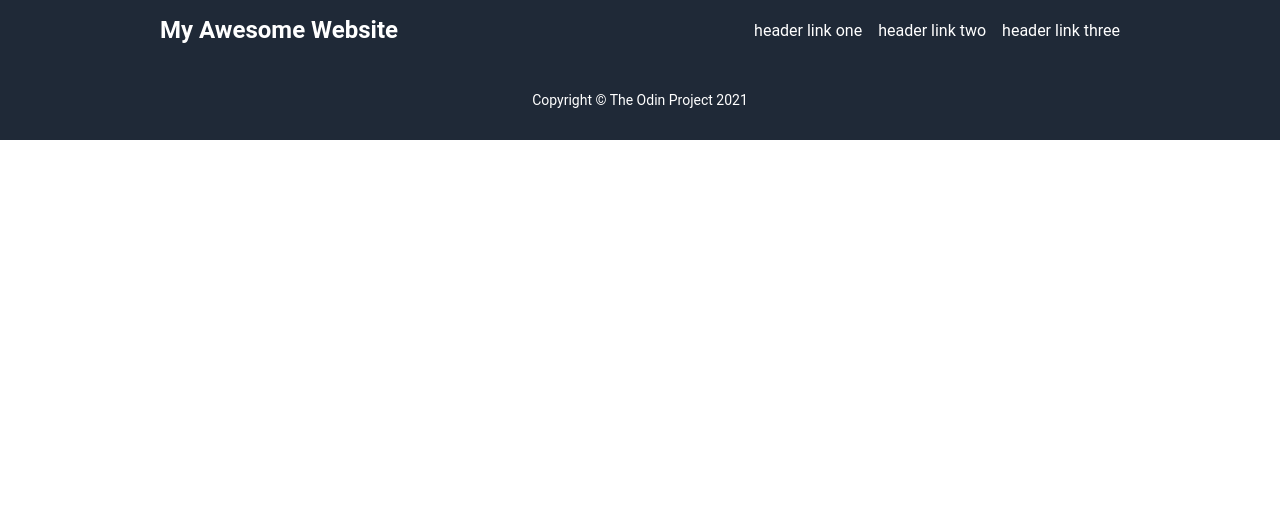
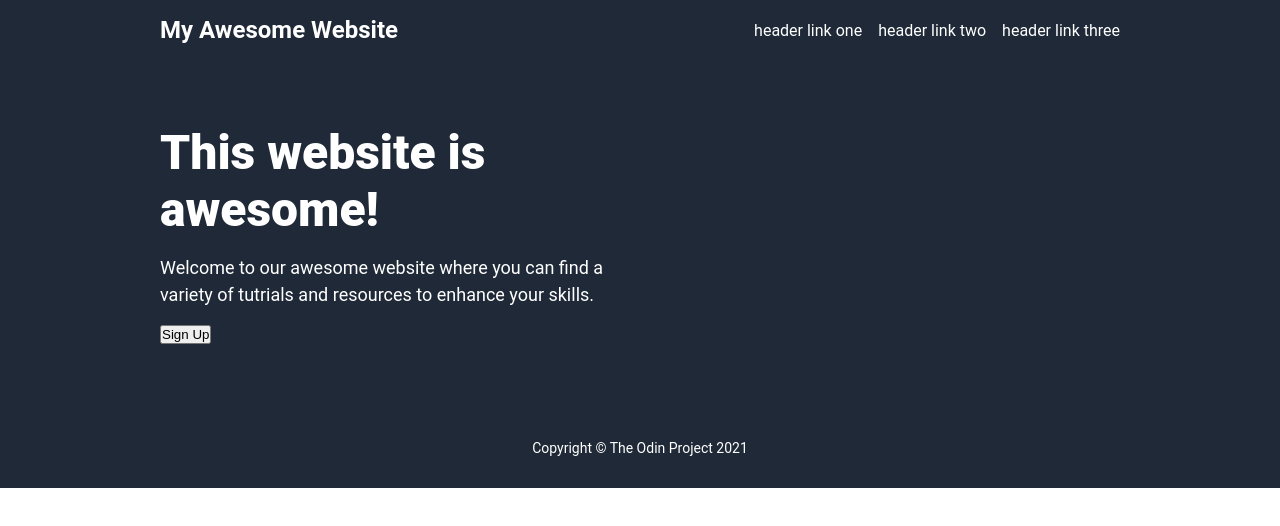
Before and after one commit to justwin02/landing-page, a plain HTML site: page index.html in a window 1280 px wide. Drawn offline with Linux system fonts and the light colour scheme.

Commit message:
Subheader with information is centered to corresponding position, img placeholder placed to the right.

```diff
--- a/index.html
+++ b/index.html
@@ -19,11 +19,18 @@
         </ul>
     </div>
 
-    <div class="body">
-        <div >
+    <main class="main-content">
+        <section id="home" class="hero-section">
+            <div class="hero">
+                <h2>This website is awesome!</h2>
+                <p>Welcome to our awesome website where you can find a variety of tutrials and resources to enhance your skills.</p>
+                <button>Sign Up</button>
+            </div>
+            <div class="hero img">
 
-        </div>
-    </div>
+            </div>
+        </section>
+    </main>
 
     <footer>
         Copyright &copy; The Odin Project 2021
--- a/style.css
+++ b/style.css
@@ -43,3 +43,36 @@ footer
     justify-content: center;
     padding: 2rem 0;
 }
+
+.hero-section{
+    background-color: #1f2937;
+    display: flex;
+    align-items: center;
+    justify-content: space-between;
+    padding: 2rem 8rem;
+}
+
+.hero{
+    flex: 1;
+    padding: 2rem;
+}
+
+.hero img{
+    max-width: 100%;
+    height: auto;
+    background-color: white;
+}
+
+.hero h2{
+    color:white;
+    font-weight: 900;
+    font-size: 48px;
+    margin-bottom: 1rem;
+}
+
+.hero p{
+    color: white;
+    font-size: 18px;
+    line-height: 1.5;
+    margin-bottom: 1rem;
+}
```
